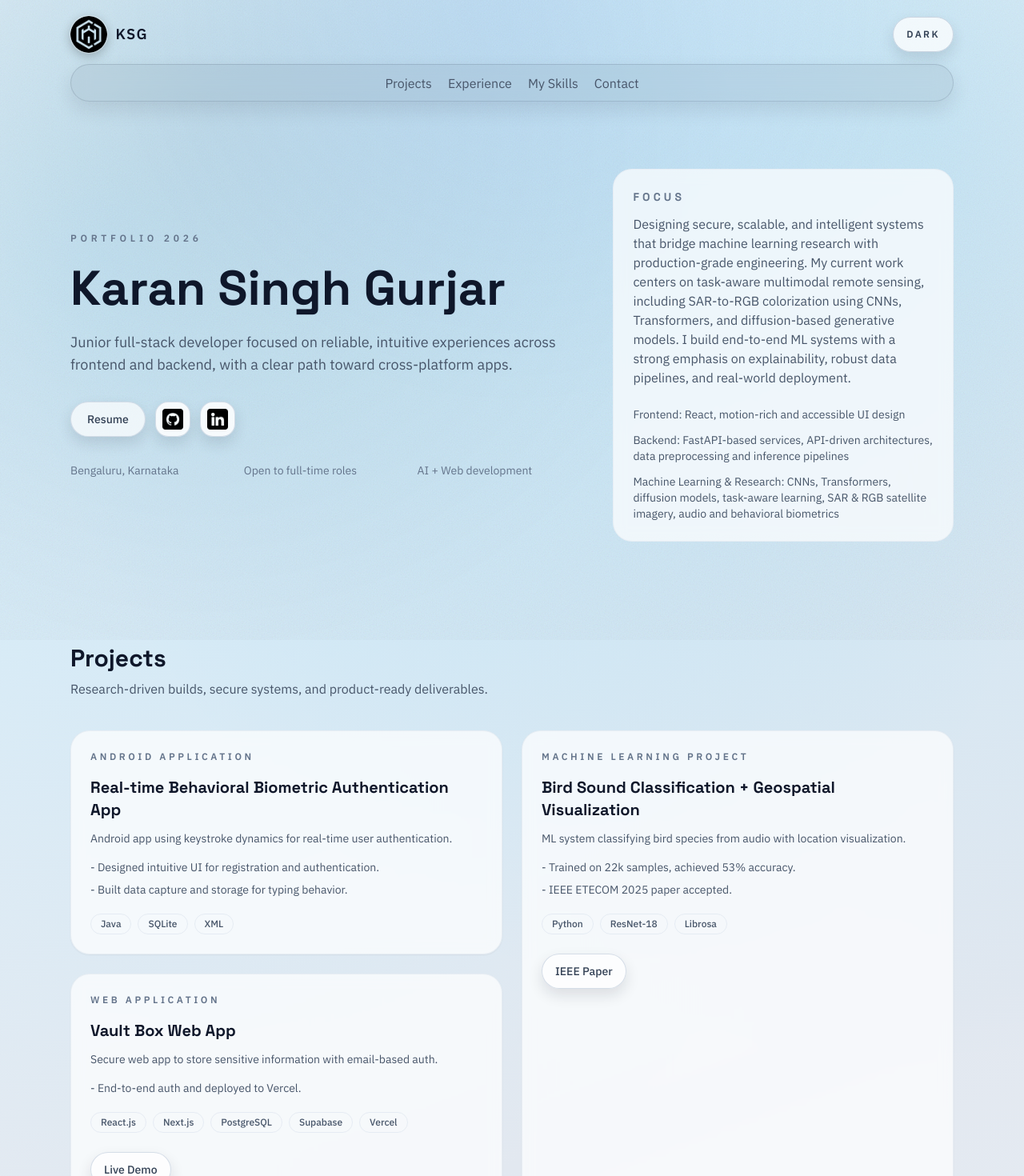
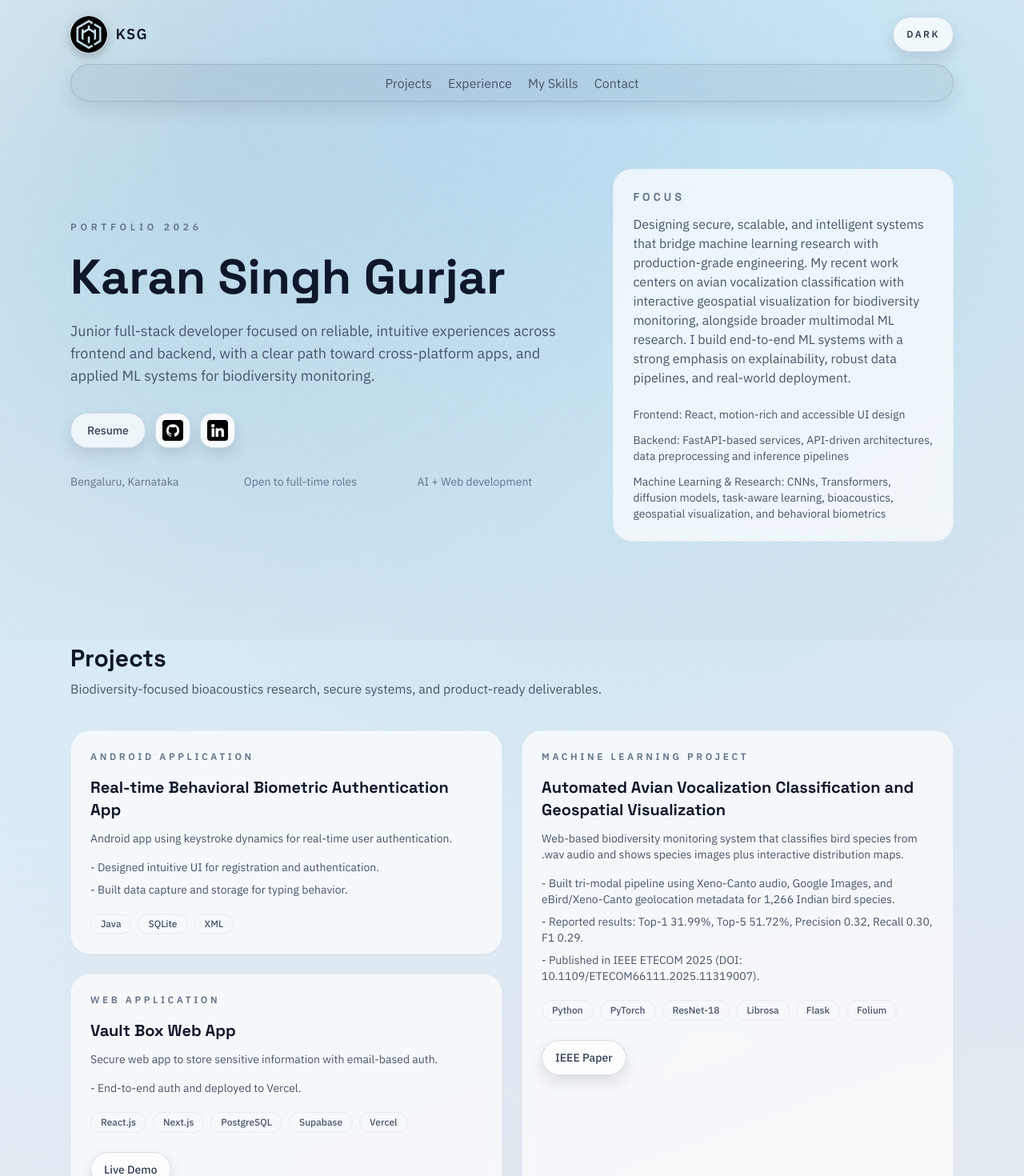
Before and after one commit to karansinghgurjar/ksg_portfolio, a React (Vite) app: page / in a window 1280 px wide. Shown: the top 1470 px of the page at 80% size. Built offline with nearby package versions, Linux system fonts and the light colour scheme.

Commit message:
Align avian project details and homepage copy with IEEE paper

```diff
--- a/src/App.jsx
+++ b/src/App.jsx
@@ -15,15 +15,16 @@ const projects = [
     links: [],
   },
   {
-    title: "Bird Sound Classification + Geospatial Visualization",
+    title: "Automated Avian Vocalization Classification and Geospatial Visualization",
     type: "Machine Learning Project",
     description:
-      "ML system classifying bird species from audio with location visualization.",
-    stack: ["Python", "ResNet-18", "Librosa"],
+      "Web-based biodiversity monitoring system that classifies bird species from .wav audio and shows species images plus interactive distribution maps.",
+    stack: ["Python", "PyTorch", "ResNet-18", "Librosa", "Flask", "Folium"],
     gridClass: "md:col-span-3 md:row-span-2",
     highlights: [
-      "Trained on 22k samples, achieved 53% accuracy.",
-      "IEEE ETECOM 2025 paper accepted.",
+      "Built tri-modal pipeline using Xeno-Canto audio, Google Images, and eBird/Xeno-Canto geolocation metadata for 1,266 Indian bird species.",
+      "Reported results: Top-1 31.99%, Top-5 51.72%, Precision 0.32, Recall 0.30, F1 0.29.",
+      "Published in IEEE ETECOM 2025 (DOI: 10.1109/ETECOM66111.2025.11319007).",
     ],
     links: [
       {
@@ -83,7 +84,7 @@ const skillCloud = [
 
 const highlights = [
   "Full-stack web development internship (6 months).",
-  "IEEE ETECOM 2025 paper presenter (AI/ML & Business Analytics).",
+  "Published IEEE ETECOM 2025 paper on automated avian vocalization classification and geospatial biodiversity monitoring.",
   "Hackathon participant: MCP 1st Birthday, Hugging Face.",
 ];
 
@@ -161,7 +162,8 @@ export default function App() {
             <p className="mt-4 text-lg text-slate-600 dark:text-slate-300">
               Junior full-stack developer focused on reliable, intuitive
               experiences across frontend and backend, with a clear path toward
-              cross-platform apps.
+              cross-platform apps, and applied ML systems for biodiversity
+              monitoring.
             </p>
             <div className="mt-8 flex flex-wrap items-center gap-3">
               <a
@@ -206,11 +208,11 @@ export default function App() {
               <p className="mt-3 text-base text-slate-600 dark:text-slate-300">
                 Designing secure, scalable, and intelligent systems that bridge
                 machine learning research with production-grade engineering. My
-                current work centers on task-aware multimodal remote sensing,
-                including SAR-to-RGB colorization using CNNs, Transformers, and
-                diffusion-based generative models. I build end-to-end ML systems
-                with a strong emphasis on explainability, robust data pipelines,
-                and real-world deployment.
+                recent work centers on avian vocalization classification with
+                interactive geospatial visualization for biodiversity monitoring,
+                alongside broader multimodal ML research. I build end-to-end ML
+                systems with a strong emphasis on explainability, robust data
+                pipelines, and real-world deployment.
               </p>
               <div className="mt-6 grid gap-3 text-sm text-slate-600 dark:text-slate-300">
                 <span>Frontend: React, motion-rich and accessible UI design</span>
@@ -220,8 +222,8 @@ export default function App() {
                 </span>
                 <span>
                   Machine Learning &amp; Research: CNNs, Transformers, diffusion
-                  models, task-aware learning, SAR &amp; RGB satellite imagery,
-                  audio and behavioral biometrics
+                  models, task-aware learning, bioacoustics, geospatial
+                  visualization, and behavioral biometrics
                 </span>
               </div>
             </div>
@@ -233,8 +235,8 @@ export default function App() {
             <div>
               <h2 className="text-2xl font-bold md:text-3xl">Projects</h2>
               <p className="mt-2 text-slate-600 dark:text-slate-300">
-                Research-driven builds, secure systems, and product-ready
-                deliverables.
+                Biodiversity-focused bioacoustics research, secure systems, and
+                product-ready deliverables.
               </p>
             </div>
           </div>
```
